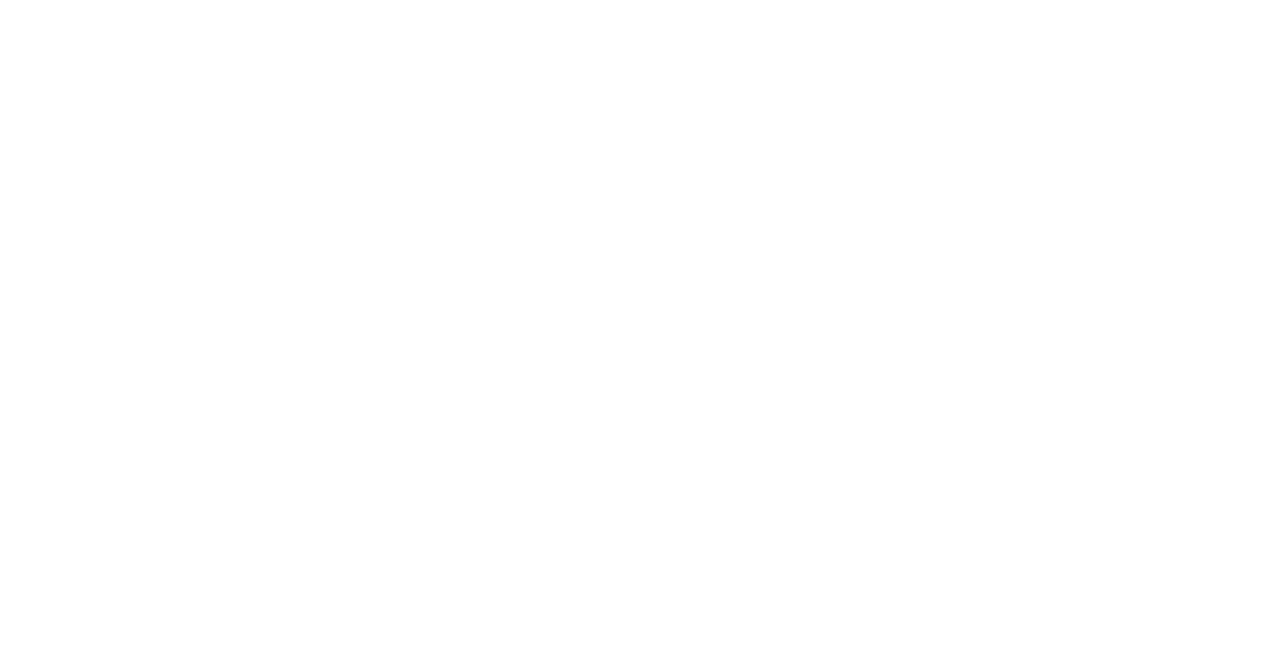
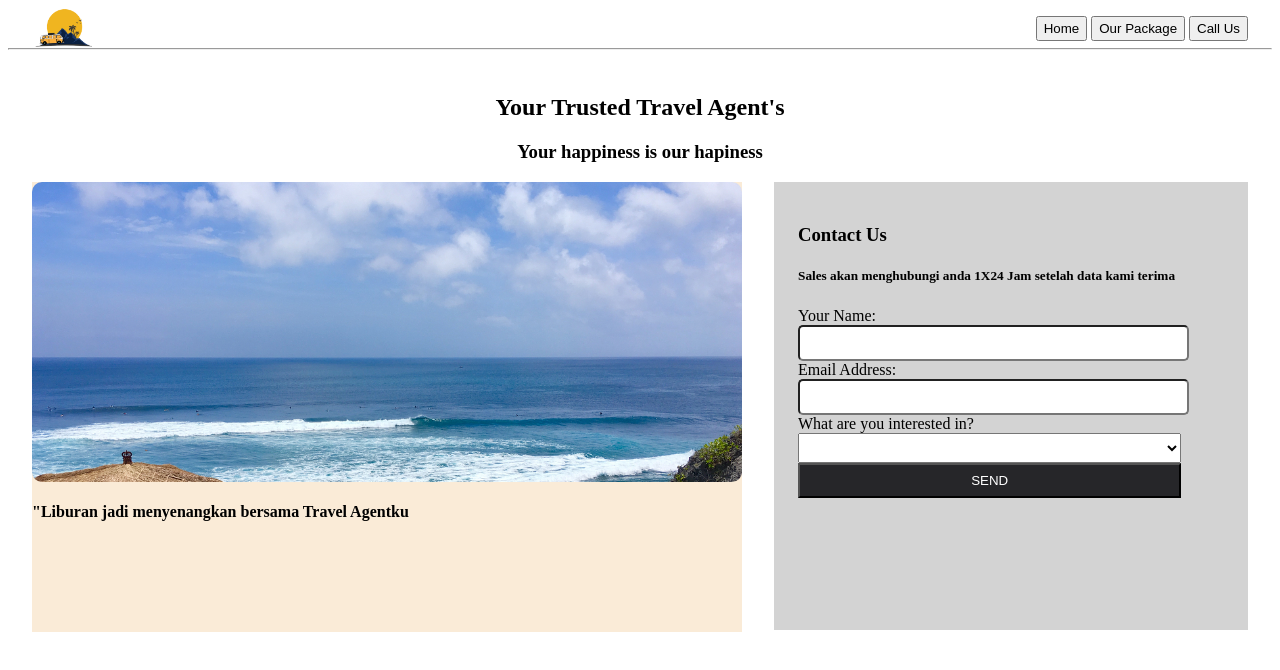
Before and after one commit to revou-fundamental-course/18-mar-24-MelayaPriangga, a plain HTML site: page index.html in a window 1280 px wide. Drawn offline with Linux system fonts and the light colour scheme.

Commit message:
initial configuration

```diff
--- a/css/style.css
+++ b/css/style.css
@@ -0,0 +1,94 @@
+.header-container {
+    display: flex;
+    align-items: center;
+    justify-content: space-between;
+    padding-left: 24px;
+    padding-right: 24px;
+
+}
+
+hr {
+    margin: 0px;
+}
+
+.nav-container > button {
+    height: 25px;
+
+}
+
+.logo-icon {
+    width: 60px;
+    height: 40px;
+    background-image: url('../assets/logotraveling.png');
+    background-repeat: no-repeat;
+    background-size: cover;
+}
+
+.section-container {
+    padding-top: 24px;
+    padding-bottom: 24px;
+}
+
+.section-container>header {
+    text-align: center;
+}
+
+.section-content-container {
+    display: flex;
+}
+
+.section-autoslidebanner {
+    height: 450px;
+    width: 100%;
+    margin-right: 16px;
+    margin-left: 24px;
+    background-color: antiquewhite;"
+}
+
+.section-form {
+    height: 400px;
+    width: 60%;
+    margin-right: 24px;
+    margin-left: 16px;
+    background-color:lightgray;
+    padding-left: 24px;
+    padding-right: 24px;
+    padding-top: 24px;
+    padding-bottom: 24px;"
+}
+
+.name-input {
+    height: 30px;
+    width: 90%;
+    border-radius: 5px;
+}
+
+.button {
+    height: 35px;
+    width: 90%;
+    background-color:rgb(38, 38, 41);
+    color: white;
+
+}
+
+.dropdown-selected {
+    height: 30px;
+    width: 90%;
+}
+
+h3 {
+    color:black;
+}
+
+h5 {
+    color: black;
+}
+
+.image-autoslide {
+    height: 300px;
+    width: 100%;
+    background-image: url('../assets/pantai.jpg');
+    background-repeat: no-repeat;
+    background-size: cover;
+    border-radius: 10px ;
+}
--- a/index.html
+++ b/index.html
@@ -7,7 +7,48 @@
 </head>
 
 <body>
+    <header class="header-container">
+        <section class="logo-icon"></section>
+        <section class="nav-container">
+            <button>Home</button>
+            <button>Our Package</button>
+            <button>Call Us</button>
+        </section>
+    </header>
+    <hr />
 
+    <section class="section-container">
+        <header>
+            <h1>Your Trusted Travel Agent's</h1>
+            <h3>Your happiness is our hapiness</h3>
+        </header>
+
+        <div class="section-content-container">
+            <!--ini konten autoslide -->
+            <div class="section-autoslidebanner">
+                <section class="image-autoslide"></section>
+                <h4>"Liburan jadi menyenangkan bersama Travel Agentku</h4>
+            </div>
+
+            <!--ini konten form -->
+            <div class="section-form">
+                <h3>Contact Us</h3>
+                <h5>Sales akan menghubungi anda 1X24 Jam setelah data kami terima</h5>
+                <label>Your Name:</label><br />
+                <input type="text" class="name-input"><br />
+                <label>Email Address:</label><br />
+                <input type="text" class="name-input"><br />
+                <label>What are you interested in?</label><br />
+                <select name="minat" id="minat" class="dropdown-selected">
+                    <option value=""></option>
+                    <option value="saab">Programmer</option>
+                    <option value="opel">Software Enginer</option>
+                    <option value="audi">UI/UX Desain</option>
+                </select><br />
+                <button type="button" class="button">SEND</button>
+            </div>
+        </div>
+    </section>
 </body>
 
 </html>
```
Also changed, not shown: assets/logotraveling.png (added), assets/pantai.jpg (added).
